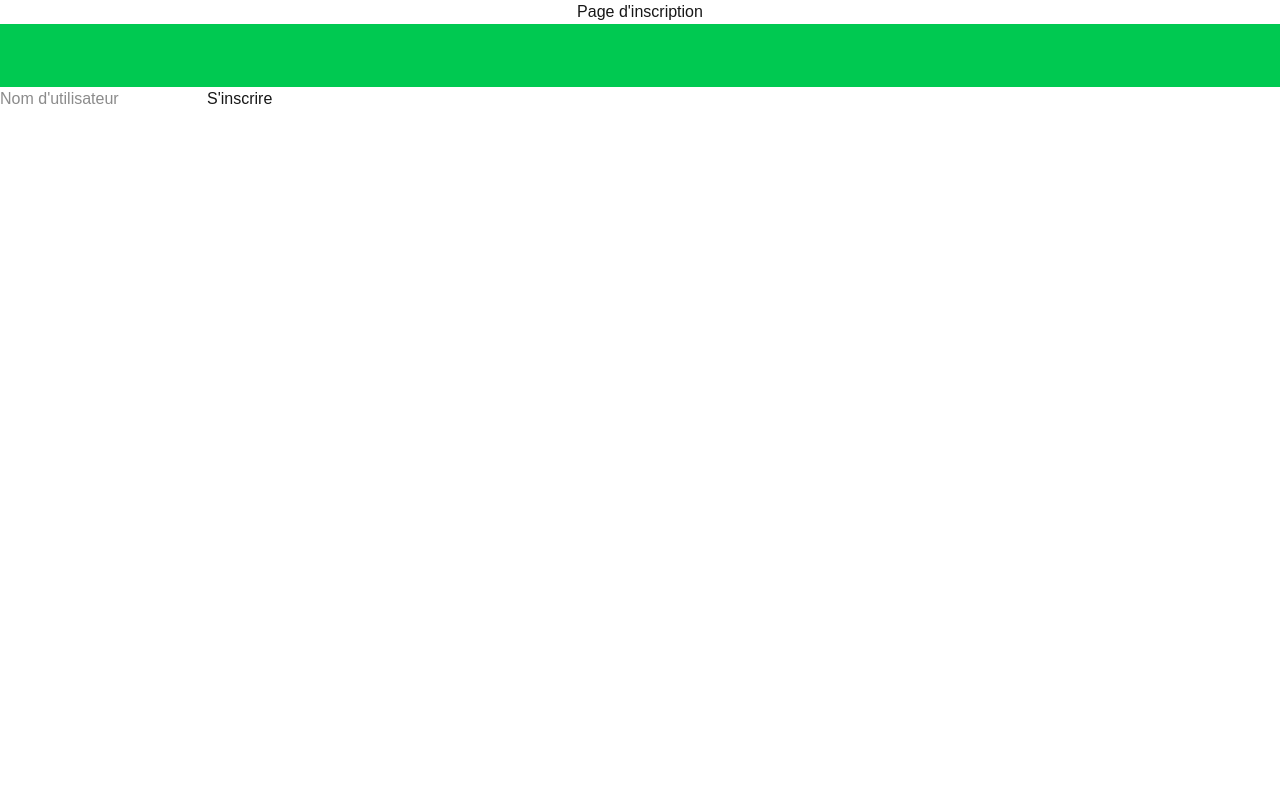
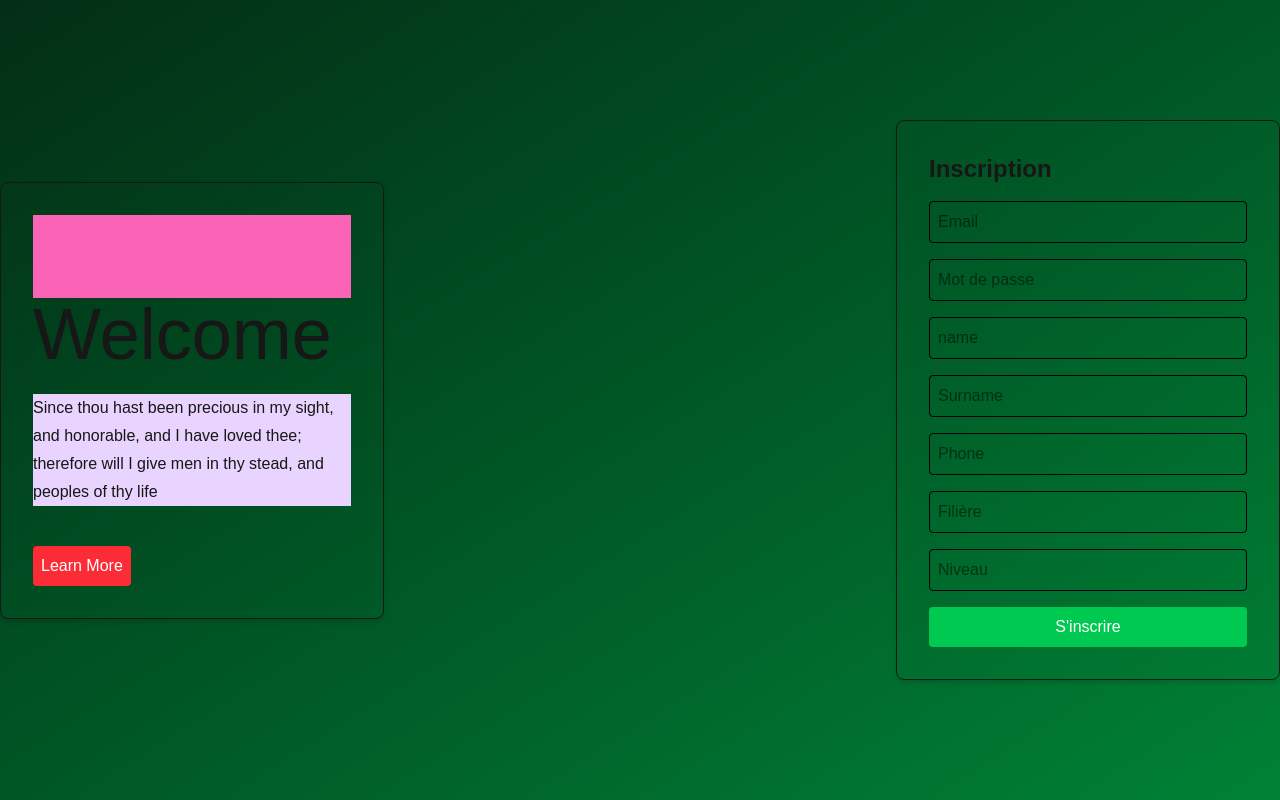
Before and after one commit to RFHJesus/NextJS, a Next.js app: page /inscription in a window 1280 px wide. Built offline with nearby package versions, Linux system fonts and the light colour scheme.

Commit message:
apres ajout de code

```diff
--- a/app/inscription/page.tsx
+++ b/app/inscription/page.tsx
@@ -1,19 +1,104 @@
-// app/inscription/page.tsx
+"use client"; // Obligatoire pour utiliser le hook useState
 
-export default function InscriptionPage() {
+import { useState } from "react";
+
+export default function RegisterPage() {
+  const [formData, setFormData] = useState({ email: "", password: "", name: "", surname: "", phone: "", filiere: "", niveau: "",});
+  const [status, setStatus] = useState("");
+
+  const handleSubmit = async (e: React.FormEvent) => {
+    e.preventDefault();
+    setStatus("Chargement...");
+
+    const res = await fetch("/api/register", {
+      method: "POST",
+      headers: { "Content-Type": "application/json" },
+      body: JSON.stringify(formData),
+    });
+
+    if (res.ok) {
+      setStatus("Inscription réussie ! ✅");
+    } else {
+      setStatus("Une erreur est survenue. ❌");
+    }
+  };
+
   return (
-    <main>
-      <h1><center>Page d'inscription</center></h1>
-      <h1 color="green">
-        <div className="bg-green-500 text-white p-4">
-        <marquee behavior="Hello" direction="">Peace for you</marquee>
-        </div>
-      </h1>
-      <form>
-        <input type="text" placeholder="Nom d'utilisateur" />
+    <div>
+       <div className="flex flex-row items-center justify-between min-h-screen bg-gradient-to-br from-green-950 to-green-700">
 
-        <button type="submit">S'inscrire</button>
+       <div>
+      <form onSubmit={handleSubmit} className="p-8 border rounded-lg shadow-md w-96">
+        <h1 className="text-7xl bg-pink-400 font-bold mb-red-8"><marquee behavior="" direction="">Peace for you</marquee></h1>
+
+      <div className="logi"><h1 className="text-7xl fon-bold bg-yellow- mb-6">Welcome</h1></div>
+      <p className="w-[350px]text-gray-300 bg-purple-200 leading-7 mb-10">Since thou hast been precious in my sight, and honorable, and I have loved thee; therefore will I give men in thy stead, and peoples of thy life</p>
+
+   <button className="bg-red-500 text-white p-2 rounded hover:bg-red-600">Learn More</button>   </form>
+    </div>
+      <div>
+
+      <form onSubmit={handleSubmit} className="p-8 border rounded-lg shadow-md w-96">
+        <h1 className="text-2xl font-bold mb-4">Inscription</h1>
+        <input
+          type="email"
+          placeholder="Email"
+          className="w-full p-2 mb-4 border rounded text-black"
+          onChange={(e) => setFormData({ ...formData, email: e.target.value })}
+          required
+        />
+        <input
+          type="password"
+          placeholder="Mot de passe"
+          className="w-full p-2 mb-4 border rounded text-black"
+          onChange={(e) => setFormData({ ...formData, password: e.target.value })}
+          required
+        />
+         <input
+          type="name"
+          placeholder="name"
+          className="w-full p-2 mb-4 border rounded text-black"
+          onChange={(e) => setFormData({ ...formData, name: e.target.value })}
+          required
+        />
+         <input
+          type="surname"
+          placeholder="Surname"
+          className="w-full p-2 mb-4 border rounded text-black"
+          onChange={(e) => setFormData({ ...formData, surname: e.target.value })}
+          required
+        />
+         <input
+          type="phone"
+          placeholder="Phone"
+          className="w-full p-2 mb-4 border rounded text-black"
+          onChange={(e) => setFormData({ ...formData, phone: e.target.value })}
+          required
+        />
+         <input
+          type="filiere"
+          placeholder="Filière"
+          className="w-full p-2 mb-4 border rounded text-black"
+          onChange={(e) => setFormData({ ...formData, filiere: e.target.value })}
+          required
+        />
+         <input
+          type="niveau"
+          placeholder="Niveau"
+          className="w-full p-2 mb-4 border rounded text-black"
+          onChange={(e) => setFormData({ ...formData, niveau: e.target.value })}
+          required
+        />
+        <button type="submit" className="w-full bg-green-500 text-white p-2 rounded hover:bg-green-600">
+          S'inscrire
+        </button>
+        {status && <p className="mt-4 text-center">{status}</p>}
+
       </form>
-    </main>
+      </div>
+
+    </div>
+    </div>
+
   );
 }
```
Also changed, not shown: src/app/login1/layout1.tsx (added), src/app/login1/page1.tsx (added).
